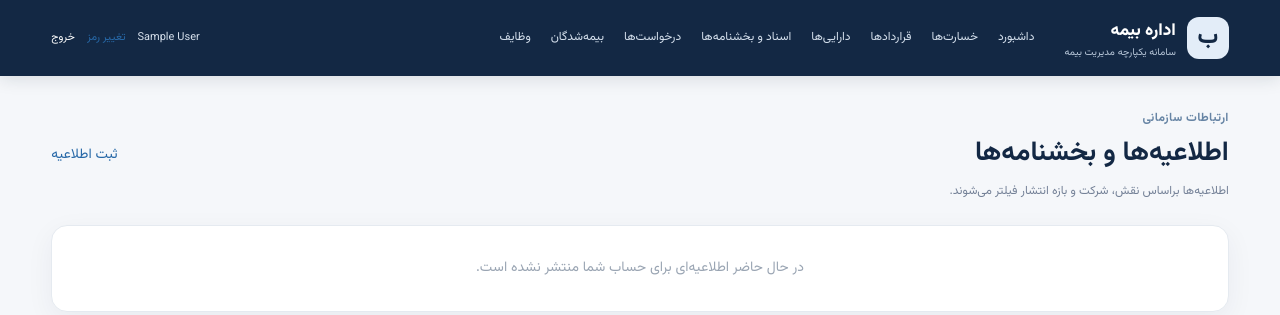
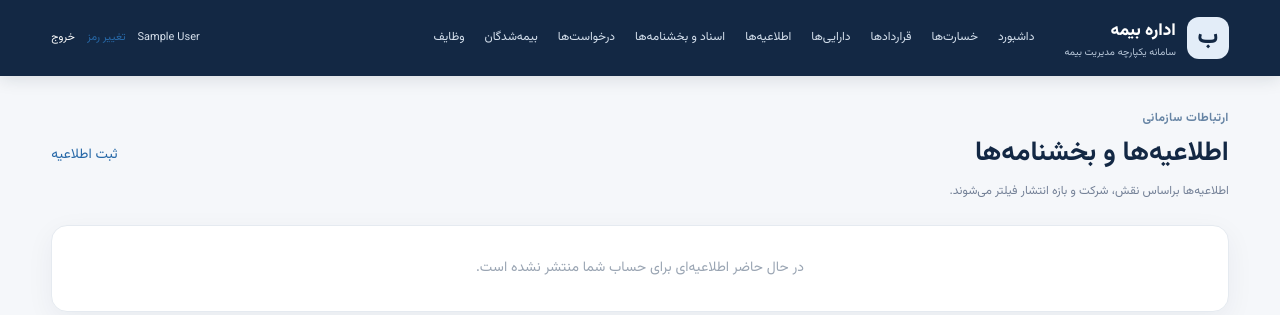
Before and after one commit to msalimimaram/office_kmc, a Django app: page /announcements/ in a window 1280 px wide. Shown: the top 315 px of the page. Run offline with Django 5.2, Linux system fonts and the light colour scheme; the visitor is signed in with stand-in values (Sample User, id 1); data that the repository does not hold is empty.

Commit message:
Register announcements and asset management features

```diff
--- a/templates/base.html
+++ b/templates/base.html
@@ -14,7 +14,7 @@
     <nav class="topnav">
       <a href="{% url 'dashboard' %}">داشبورد</a><a href="{% url 'claim_list' %}">خسارت‌ها</a>
       <a href="{% url 'contract_list' %}">قراردادها</a><a href="{% url 'asset_list' %}">دارایی‌ها</a>
-      <a href="{% url 'document_list' %}">اسناد و بخشنامه‌ها</a>
+      <a href="{% url 'announcement_list' %}">اطلاعیه‌ها</a><a href="{% url 'document_list' %}">اسناد و بخشنامه‌ها</a>
       <a href="{% url 'request_list' %}">درخواست‌ها</a><a href="{% url 'people_list' %}">بیمه‌شدگان</a>
       <a href="{% url 'task_list' %}">وظایف</a>
       {% if request.user.role == 'system_admin' or request.user.role == 'department_head' or request.user.role == 'insurance_specialist' or request.user.role == 'insurer' and request.user.insurer_id %}
```
